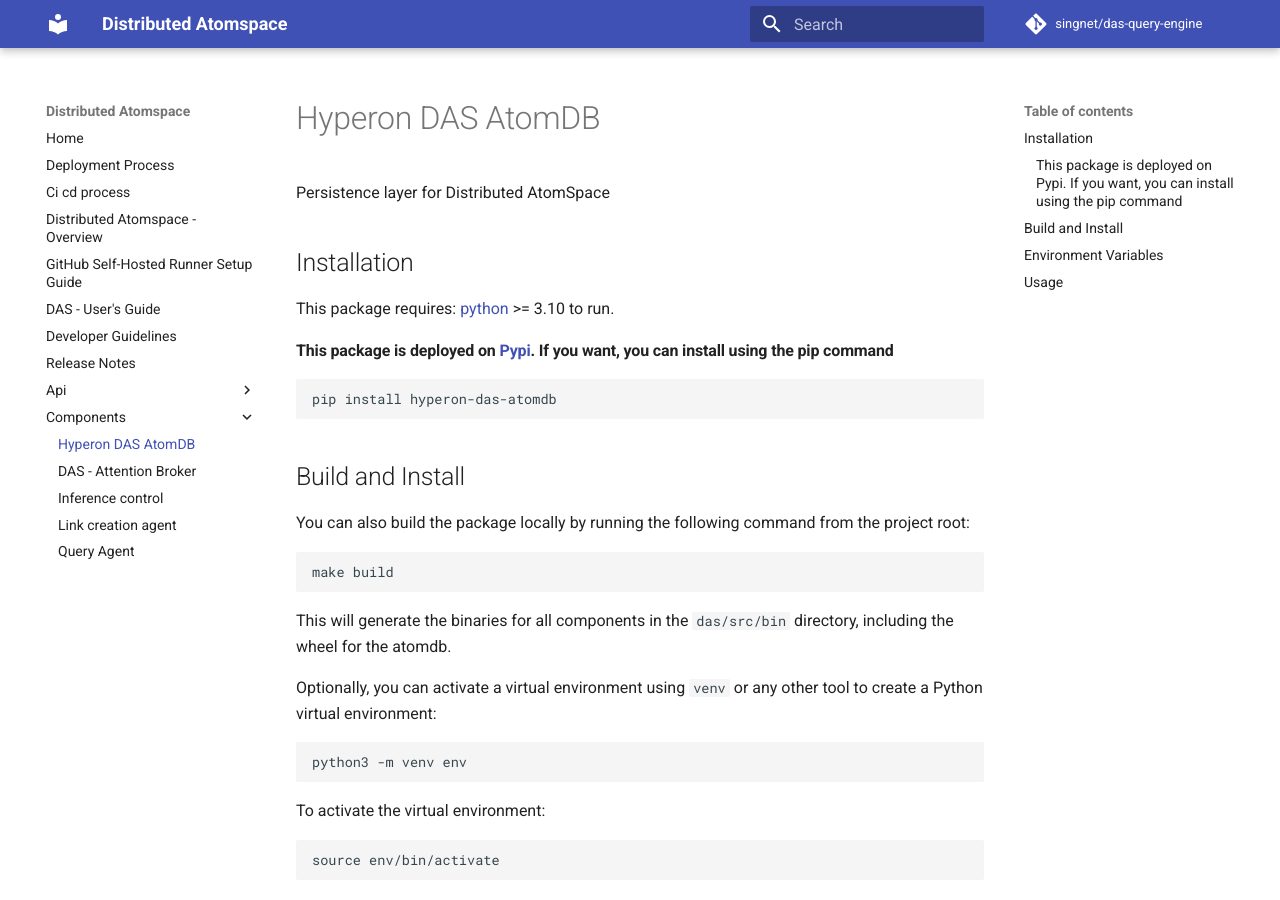
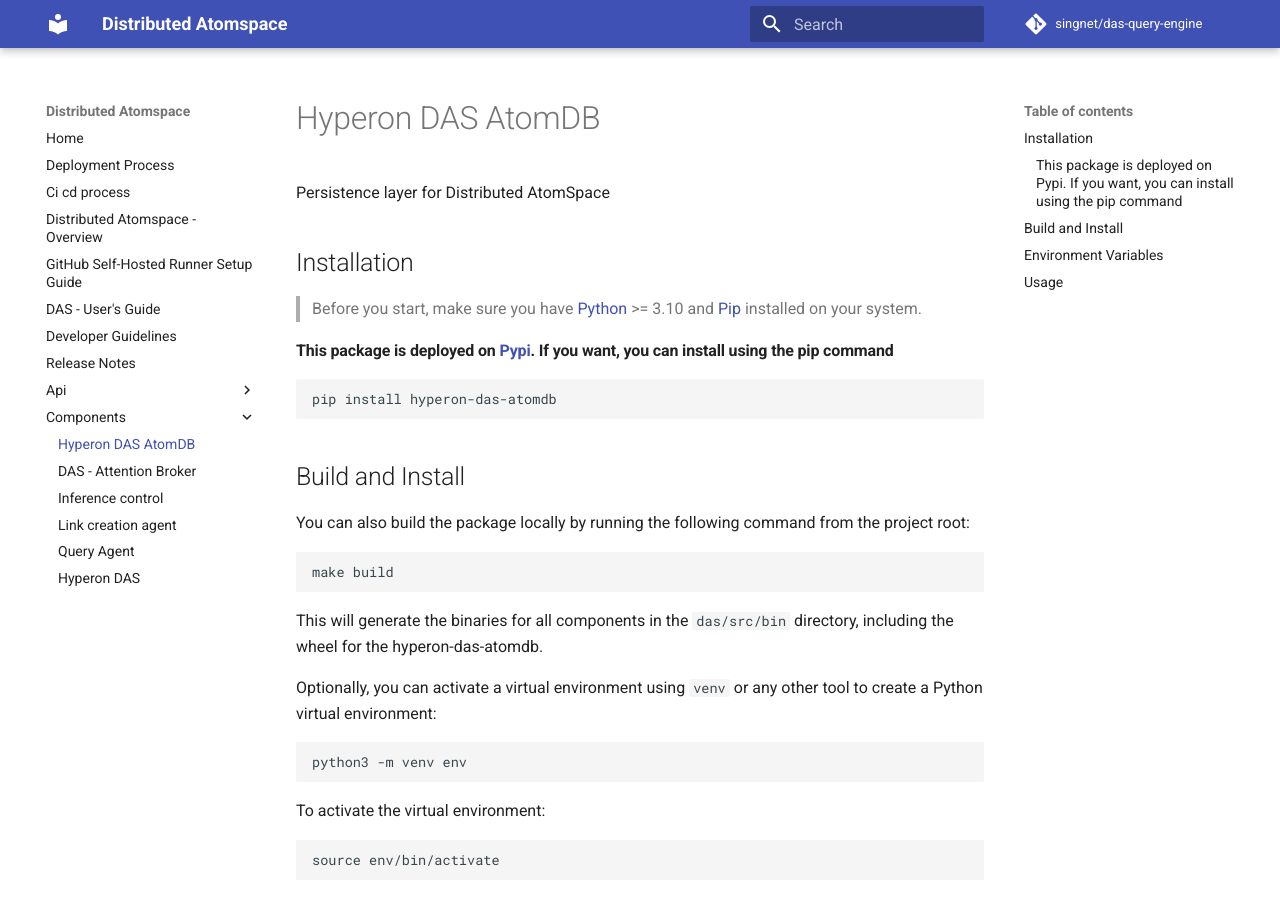
Before and after one commit to singnet/das, an MkDocs documentation site: the page built from docs/components/atomdb.md, in a window 1280 px wide and 900 px high. Built offline with MkDocs 1.6.1 and Material for MkDocs 9.7.7, drawn with Linux system fonts in a browser that asks for light colours; comment, search, counter and statistics services are not loaded.

Commit message:
das-199: Update query engine and atomdb docs

````diff
--- a/docs/components/atomdb.md
+++ b/docs/components/atomdb.md
@@ -4,10 +4,9 @@
 
 ## Installation
 
-This package requires:
-[python](https://www.python.org/) >= 3.10 to run.
+> Before you start, make sure you have [Python](https://www.python.org/) >= 3.10 and [Pip](https://pypi.org/project/pip/) installed on your system.
 
-#### This package is deployed on [Pypi](https://pypi.org/project/hyperon-das/). If you want, you can install using the pip command
+#### This package is deployed on [Pypi](https://pypi.org/project/hyperon-das-atomdb/). If you want, you can install using the pip command
 
 ```
 pip install hyperon-das-atomdb
@@ -21,7 +20,7 @@
 make build
 ```
 
-This will generate the binaries for all components in the `das/src/bin` directory, including the wheel for the atomdb.
+This will generate the binaries for all components in the `das/src/bin` directory, including the wheel for the hyperon-das-atomdb.
 
 Optionally, you can activate a virtual environment using `venv` or any other tool to create a Python virtual environment:
 
````
Also changed, not shown: README.md (+1 -1 lines), docs/components/query-engine.md (added, +41 -0 lines).
